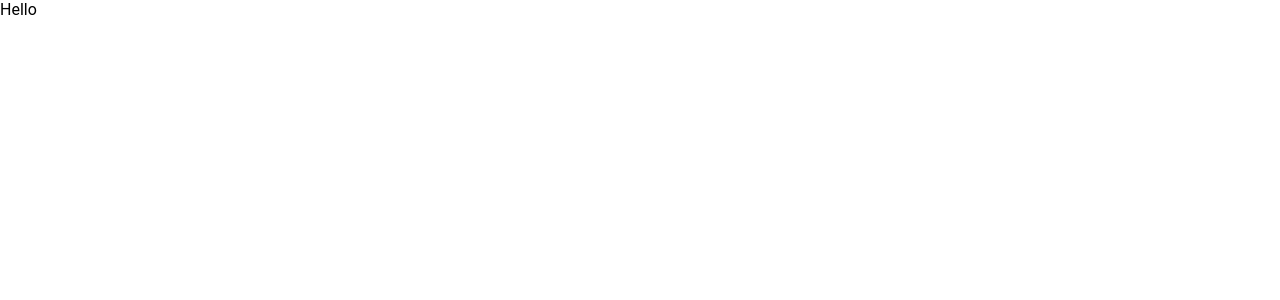
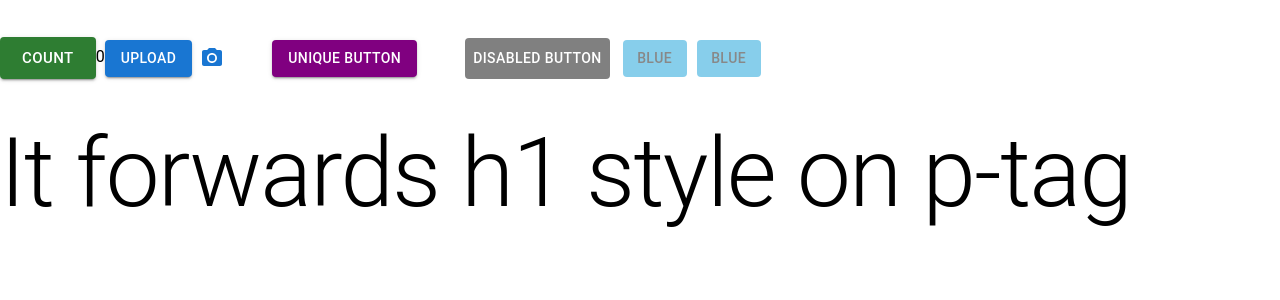
Before and after one commit to Rajesh25B/react-mui, a React (Create React App) app: page / in a window 1280 px wide. Shown: the top 300 px of the page. Built offline with nearby package versions, Linux system fonts and the light colour scheme.

Commit message:
mui buttons

```diff
--- a/package.json
+++ b/package.json
@@ -6,6 +6,7 @@
     "@emotion/react": "^11.10.5",
     "@emotion/styled": "^11.10.5",
     "@fontsource/roboto": "^4.5.8",
+    "@mui/icons-material": "^5.11.0",
     "@mui/material": "^5.11.7",
     "@testing-library/jest-dom": "^5.16.5",
     "@testing-library/react": "^13.4.0",
--- a/src/App.js
+++ b/src/App.js
@@ -1,5 +1,83 @@
+import { PhotoCamera } from "@mui/icons-material";
+import { Button, IconButton, styled, Typography } from "@mui/material";
+import { useState } from "react";
+
 function App() {
-  return <div>Hello</div>;
+  const [count, setCount] = useState(0);
+
+  const handleClick = () => {
+    setCount(count + 1);
+  };
+  // we can create custom-styled components, so we can import them as components
+
+  const BlueButton = styled(Button)({
+    backgroundColor: "skyblue",
+    color: "#888",
+    margin: 5,
+    "&:hover": {
+      backgroundColor: "aqua",
+    },
+  });
+
+  return (
+    <div>
+      {/* Sample Buttons */}
+      <Button
+        variant="contained"
+        color="success"
+        size="large"
+        onClick={handleClick}
+      >
+        Count
+      </Button>
+      {count}
+
+      <Button variant="contained" component="label">
+        Upload
+        <input hidden accept="image/*" multiple type="file" />
+      </Button>
+      <IconButton color="primary" aria-label="upload picture" component="label">
+        <PhotoCamera />
+      </IconButton>
+
+      {/* Custom styling in the button component itself */}
+      <Button
+        variant="contained"
+        sx={{
+          backgroundColor: "purple",
+          margin: 5,
+          "&:hover": {
+            backgroundColor: "aqua",
+          },
+        }}
+      >
+        Unique Button
+      </Button>
+
+      <Button
+        variant="contained"
+        disabled
+        sx={{
+          backgroundColor: "purple",
+          margin: 1,
+          padding: 1,
+          "&:disabled": {
+            backgroundColor: "gray",
+            color: "white",
+          },
+        }}
+      >
+        Disabled Button
+      </Button>
+
+      <BlueButton>Blue</BlueButton>
+      <BlueButton>Blue</BlueButton>
+
+      <Typography variant="h1" component="p">
+        It forwards h1 style on p-tag
+      </Typography>
+    </div>
+  );
 }
 
 export default App;
```
Also changed, not shown: src/ButtonsPractice.js (added), 1 other file (tests, documents, lock files or other folders).
